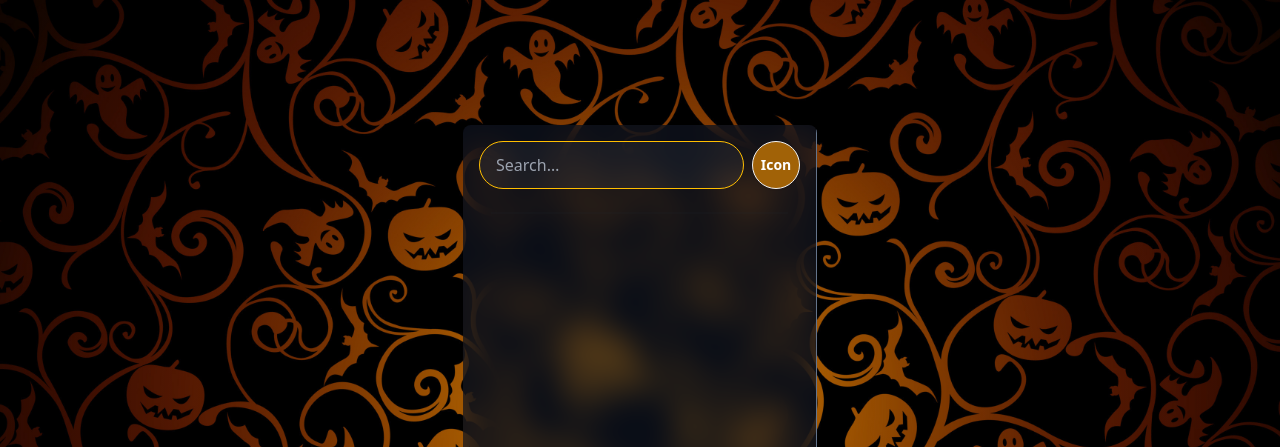
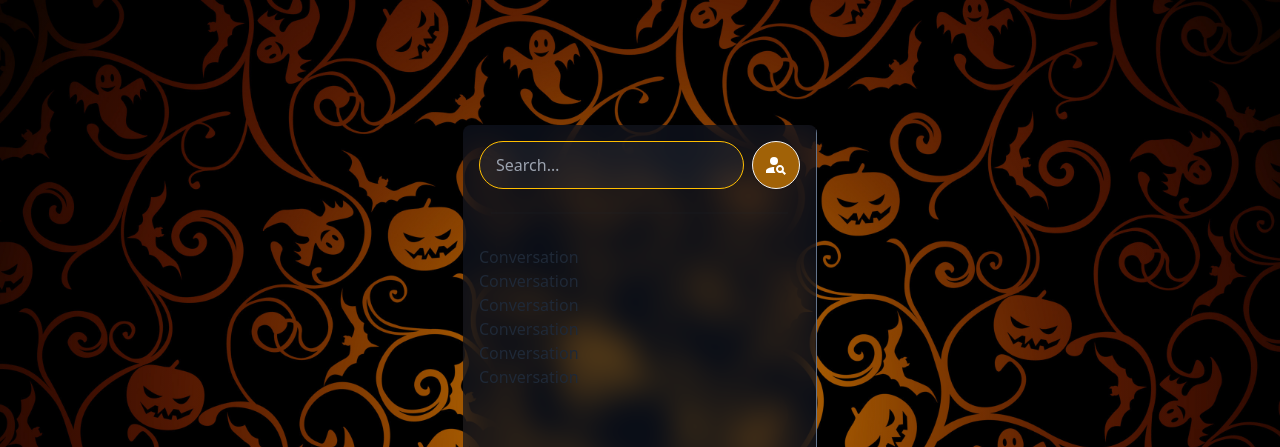
Before and after one commit to Aryan-1121/Kurier, a React (Vite) app in the folder frontend/: page / in a window 1280 px wide. Shown: the top 447 px of the page. Built offline with nearby package versions, Linux system fonts and the light colour scheme.

Commit message:
created Conversations Component which will have multiple dynamic Conversation component

```diff
--- a/frontend/package.json
+++ b/frontend/package.json
@@ -11,7 +11,8 @@
   },
   "dependencies": {
     "react": "^18.2.0",
-    "react-dom": "^18.2.0"
+    "react-dom": "^18.2.0",
+    "react-icons": "^5.1.0"
   },
   "devDependencies": {
     "@types/react": "^18.2.66",
--- /dev/null
+++ b/frontend/src/components/sidebar/Conversation.jsx
@@ -0,0 +1,9 @@
+import React from 'react'
+
+const Conversation = () => {
+  return (
+    <div>Conversation</div>
+  )
+}
+
+export default Conversation
--- /dev/null
+++ b/frontend/src/components/sidebar/Conversations.jsx
@@ -0,0 +1,16 @@
+import React from 'react'
+import Conversation from './Conversation'
+
+const Conversations = () => {
+  return (
+    <div className='py-2 flex flex-col overflow-auto'>
+      <Conversation />
+      <Conversation />
+      <Conversation />
+      <Conversation />
+      <Conversation />
+      <Conversation />
+    </div>)
+}
+
+export default Conversations
--- a/frontend/src/components/sidebar/SearchInput.jsx
+++ b/frontend/src/components/sidebar/SearchInput.jsx
@@ -1,12 +1,12 @@
 
-
+import { MdPersonSearch } from "react-icons/md";
 const SearchInput = () => {
   return (
     <form className='flex items-center gap-2'>
       <input type='text' placeholder='Search…' className='input input-bordered input-ghost input-warning rounded-full' />
       <button type='submit' className='btn btn-circle bg-yellow-700 text-white'>
         {/* <IoSearchSharp className='w-6 h-6 outline-none' /> */}
-        Icon
+        <MdPersonSearch className="w-6 h-6 outline-none"/>
       </button>
     </form>
   );
--- a/frontend/src/components/sidebar/Sidebar.jsx
+++ b/frontend/src/components/sidebar/Sidebar.jsx
@@ -1,5 +1,6 @@
 import React from 'react'
 import SearchInput from './SearchInput';
+import Conversations from './Conversations';
 
 // will have 3 components -> SearchInput , chats/Conversations , LogoutButton
 
@@ -8,8 +9,9 @@ const Sidebar = () => {
     <div className='border-r border-slate-500 p-4 flex flex-col'>
       <SearchInput />
       <div className='divider px-3'></div>
-      {/* <Conversations />
-      <LogoutButton /> */}
+
+      <Conversations />
+      {/* <LogoutButton /> */}
     </div>
   );
 };
```
Also changed, not shown: 1 other file (tests, documents, lock files or other folders).
